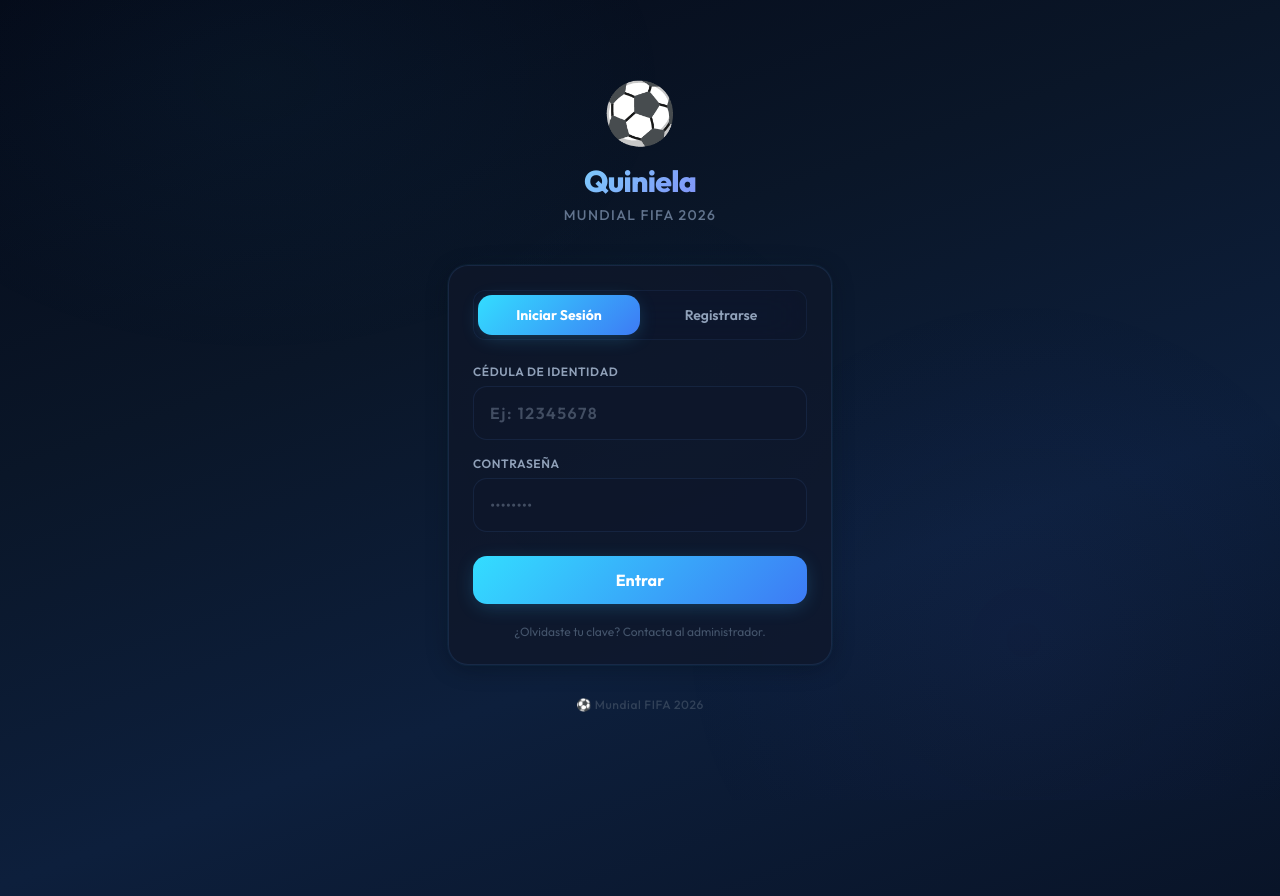
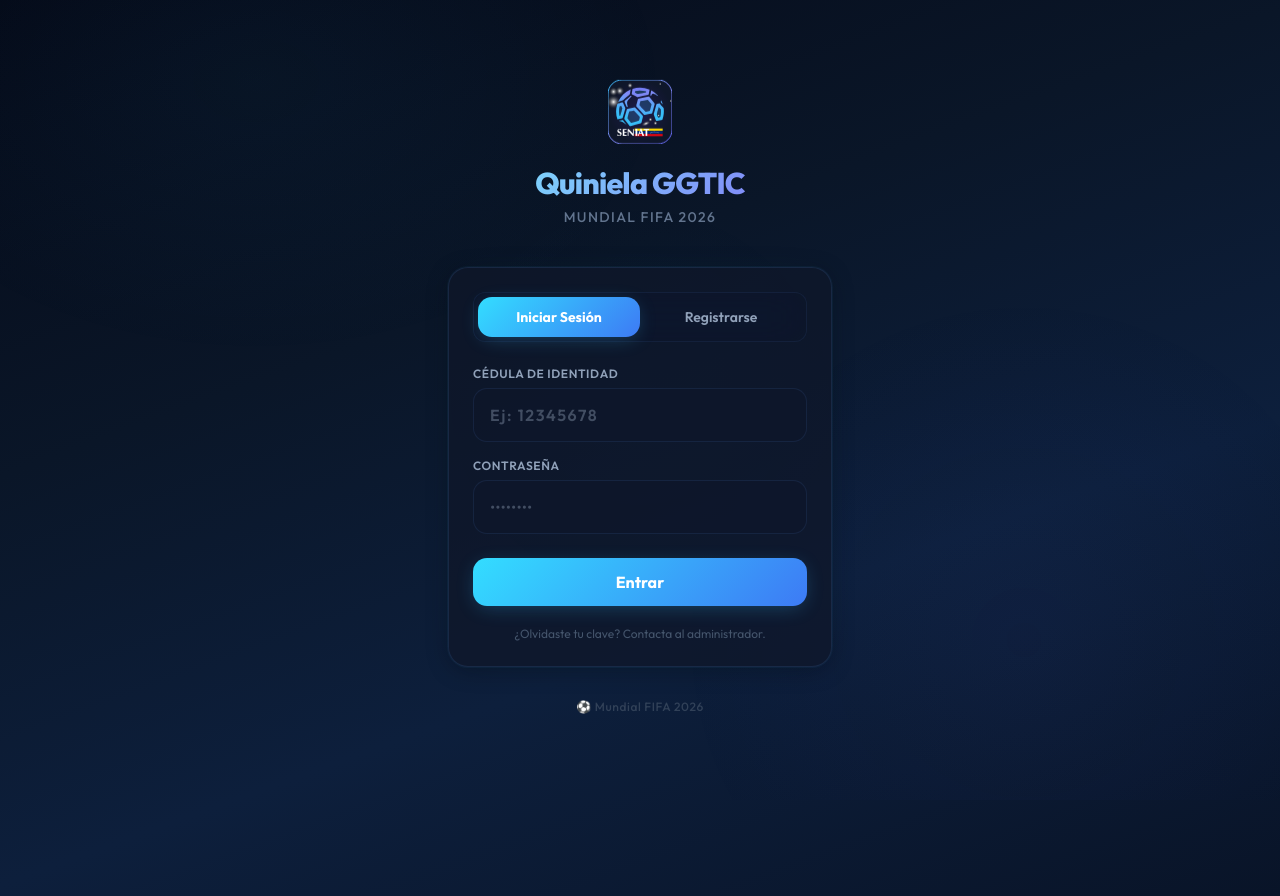
Before and after one commit to kcreativodesing-droid/appquiniela-frontend, a Next.js app: page / in a window 1280 px wide. Built offline with nearby package versions, Linux system fonts and the light colour scheme; no server answers.

Commit message:
style: cambiar emoji de balon por icono svg y actualizar titulo

```diff
--- a/app/page.tsx
+++ b/app/page.tsx
@@ -44,8 +44,10 @@
     <div className="min-h-dvh flex flex-col items-center justify-center p-6 animate-fade-in">
       {/* Logo area */}
       <div className="mb-10 text-center">
-        <div className="text-6xl mb-4 animate-float">⚽</div>
-        <h1 className="text-3xl font-extrabold text-gradient tracking-tight">Quiniela</h1>
+        <div className="flex justify-center mb-4">
+          <img src="/icons/icon.svg" alt="Logo Quiniela" className="w-16 h-16 animate-float" />
+        </div>
+        <h1 className="text-3xl font-extrabold text-gradient tracking-tight">Quiniela GGTIC</h1>
         <p className="text-slate-500 text-sm mt-1.5 font-medium tracking-widest uppercase">Mundial FIFA 2026</p>
       </div>
 
@@ -57,11 +59,10 @@
             <button
               key={m}
               onClick={() => { setModo(m); setError(''); }}
-              className={`flex-1 py-2.5 rounded-[0.6rem] text-sm font-semibold transition-all duration-300 ${
-                modo === m
+              className={`flex-1 py-2.5 rounded-[0.6rem] text-sm font-semibold transition-all duration-300 ${modo === m
                   ? 'btn-primary !p-0 !py-2.5 shadow-lg'
                   : 'text-slate-400 hover:text-white'
-              }`}
+                }`}
             >
               {m === 'login' ? 'Iniciar Sesión' : 'Registrarse'}
             </button>
```
